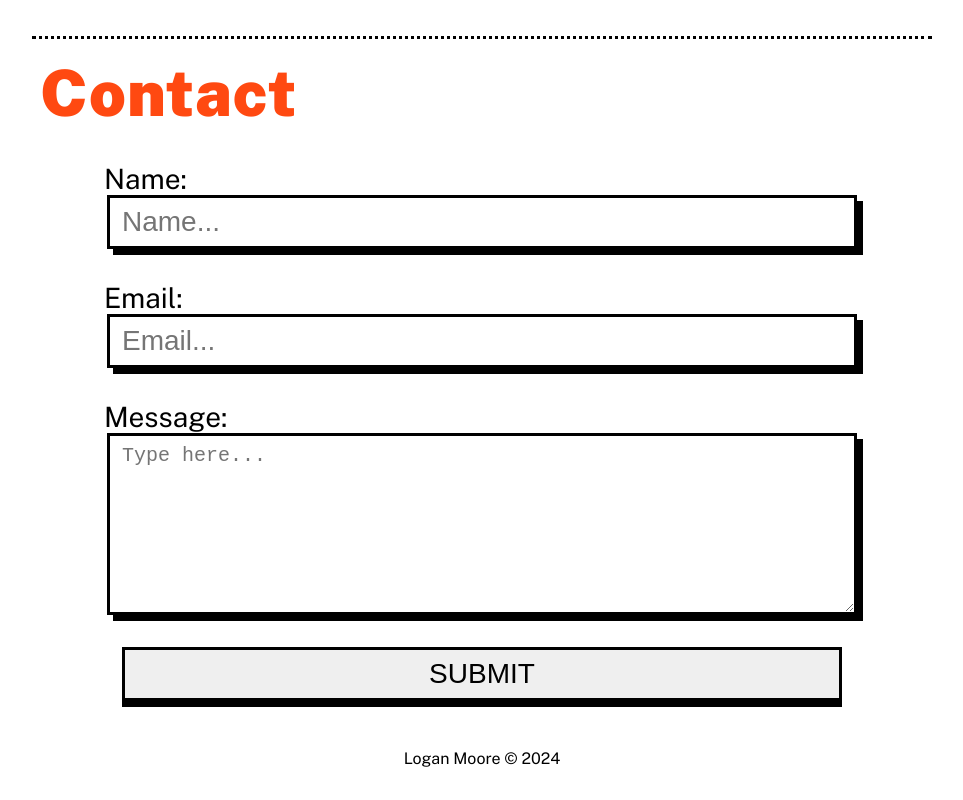
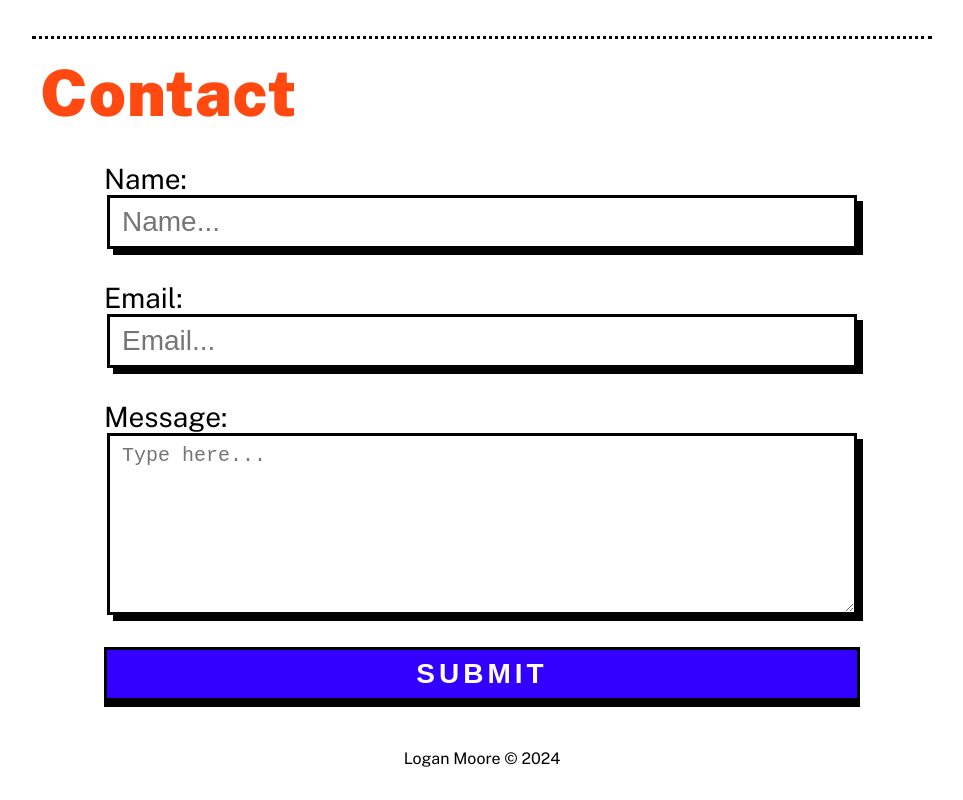
Before and after one commit to loganamoore/my-website, a plain HTML site: page index.html in a window 1280 px wide. Shown: the part 1352-2152 px from the top of the page, without its empty margins (0-963 px from the left). Drawn offline with nearby package versions, Linux system fonts and the light colour scheme.

Commit message:
Mobile stylings.

```diff
--- a/css/styles.css
+++ b/css/styles.css
@@ -17,12 +17,12 @@
 .pink{ color: var(--pink); }
 .yellow{ color: var(--yellow); }
 
-/*.bg-red{ background-color: var(--red); }
+.bg-red{ background-color: var(--red); }
 .bg-green{ background-color: var(--green); }
 .bg-blue{ background-color: var(--blue); color: var(--white); }
 .bg-sky{ background-color: var(--sky); }
 .bg-pink{ background-color: var(--pink); }
-.bg-yellow{ background-color: var(--yellow); }*/
+.bg-yellow{ background-color: var(--yellow); }
 
 html, body{
     margin: 0;
@@ -90,6 +90,10 @@ input, textarea{
 
 input[type="submit"]{
     box-shadow: 0 6px var(--black);
+    width: 84%;
+    font-weight: 900;
+    letter-spacing: 0.25rem;
+    cursor: pointer;
 }
 
 label{
--- a/index.html
+++ b/index.html
@@ -124,7 +124,7 @@
                     <textarea name="message" placeholder="Type here..."></textarea>
                 </div>
                 <div>
-                    <input type="submit" name="submit" value="SUBMIT">
+                    <input class="bg-blue" type="submit" name="submit" value="SUBMIT">
                 </div>
             </form>
         </section>
```
